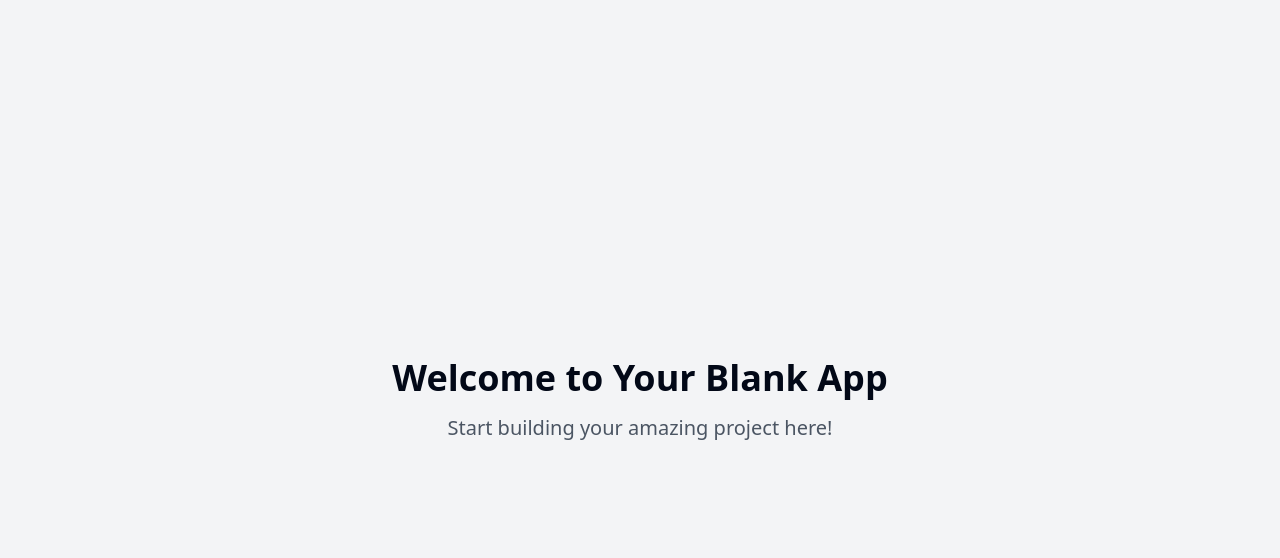
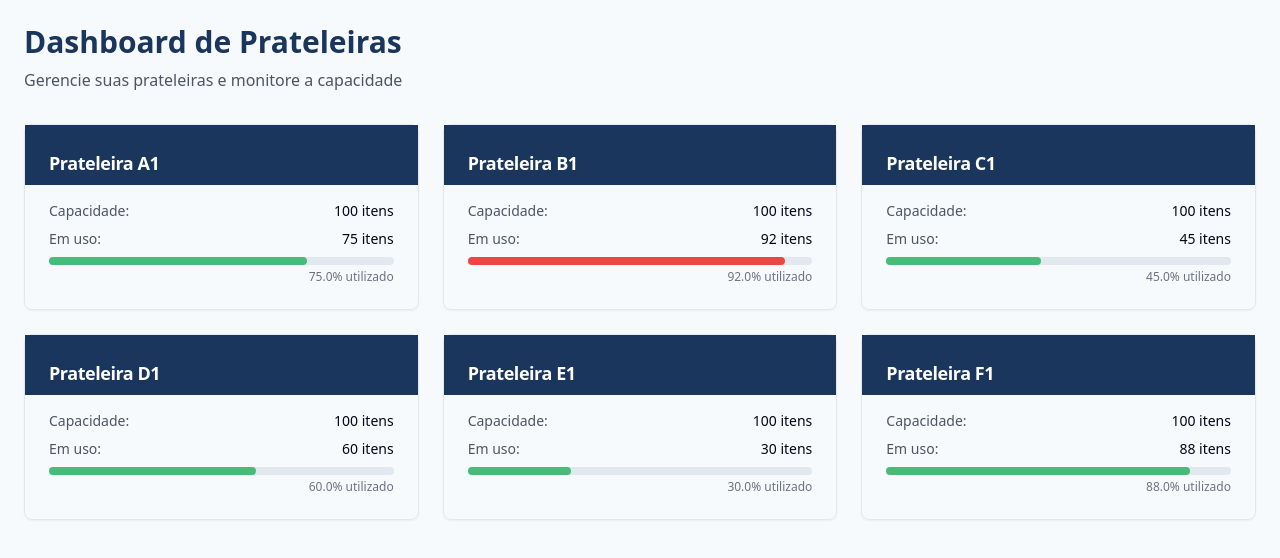
Before and after one commit to MS4ntos/shelf-dashboard, a React (Vite) app: page / in a window 1280 px wide. Shown: the top 558 px of the page. Built offline with nearby package versions, Linux system fonts and the light colour scheme.

Commit message:
Create dashboard for storage
Implement a new dashboard layout to facilitate storage management within the application.
[skip gpt_engineer]

```diff
--- /dev/null
+++ b/src/components/ShelfCard.tsx
@@ -0,0 +1,45 @@
+import { Card, CardContent, CardHeader, CardTitle } from "@/components/ui/card";
+
+interface ShelfCardProps {
+  id: number;
+  name: string;
+  capacity: number;
+  usedSpace: number;
+}
+
+export const ShelfCard = ({ id, name, capacity, usedSpace }: ShelfCardProps) => {
+  const usagePercentage = (usedSpace / capacity) * 100;
+
+  return (
+    <Card className="hover:shadow-lg transition-shadow duration-300">
+      <CardHeader className="bg-primary pb-2">
+        <CardTitle className="text-white text-lg">{name}</CardTitle>
+      </CardHeader>
+      <CardContent className="pt-4">
+        <div className="space-y-2">
+          <div className="flex justify-between text-sm">
+            <span className="text-gray-600">Capacidade:</span>
+            <span className="font-medium">{capacity} itens</span>
+          </div>
+          <div className="flex justify-between text-sm">
+            <span className="text-gray-600">Em uso:</span>
+            <span className="font-medium">{usedSpace} itens</span>
+          </div>
+          <div className="mt-4">
+            <div className="w-full bg-secondary-dark rounded-full h-2">
+              <div
+                className={`h-full rounded-full ${
+                  usagePercentage > 90 ? 'bg-red-500' : 'bg-accent'
+                }`}
+                style={{ width: `${usagePercentage}%` }}
+              />
+            </div>
+            <p className="text-xs text-gray-500 mt-1 text-right">
+              {usagePercentage.toFixed(1)}% utilizado
+            </p>
+          </div>
+        </div>
+      </CardContent>
+    </Card>
+  );
+};
--- a/src/pages/Index.tsx
+++ b/src/pages/Index.tsx
@@ -1,11 +1,35 @@
-// Update this page (the content is just a fallback if you fail to update the page)
+import { ShelfCard } from "@/components/ShelfCard";
+
+// Dados mockados para exemplo
+const mockShelves = [
+  { id: 1, name: "Prateleira A1", capacity: 100, usedSpace: 75 },
+  { id: 2, name: "Prateleira B1", capacity: 100, usedSpace: 92 },
+  { id: 3, name: "Prateleira C1", capacity: 100, usedSpace: 45 },
+  { id: 4, name: "Prateleira D1", capacity: 100, usedSpace: 60 },
+  { id: 5, name: "Prateleira E1", capacity: 100, usedSpace: 30 },
+  { id: 6, name: "Prateleira F1", capacity: 100, usedSpace: 88 },
+];
 
 const Index = () => {
   return (
-    <div className="min-h-screen flex items-center justify-center bg-gray-100">
-      <div className="text-center">
-        <h1 className="text-4xl font-bold mb-4">Welcome to Your Blank App</h1>
-        <p className="text-xl text-gray-600">Start building your amazing project here!</p>
+    <div className="min-h-screen bg-secondary p-6">
+      <div className="max-w-7xl mx-auto">
+        <header className="mb-8">
+          <h1 className="text-3xl font-bold text-primary">Dashboard de Prateleiras</h1>
+          <p className="text-gray-600 mt-2">Gerencie suas prateleiras e monitore a capacidade</p>
+        </header>
+
+        <div className="grid grid-cols-1 md:grid-cols-2 lg:grid-cols-3 gap-6">
+          {mockShelves.map((shelf) => (
+            <ShelfCard
+              key={shelf.id}
+              id={shelf.id}
+              name={shelf.name}
+              capacity={shelf.capacity}
+              usedSpace={shelf.usedSpace}
+            />
+          ))}
+        </div>
       </div>
     </div>
   );
--- a/tailwind.config.ts
+++ b/tailwind.config.ts
@@ -25,43 +25,18 @@ export default {
         background: 'hsl(var(--background))',
         foreground: 'hsl(var(--foreground))',
         primary: {
-					DEFAULT: 'hsl(var(--primary))',
-					foreground: 'hsl(var(--primary-foreground))'
+          DEFAULT: '#1a365d',
+          light: '#3182ce',
+          dark: '#2c5282',
         },
         secondary: {
-					DEFAULT: 'hsl(var(--secondary))',
-					foreground: 'hsl(var(--secondary-foreground))'
-				},
-				destructive: {
-					DEFAULT: 'hsl(var(--destructive))',
-					foreground: 'hsl(var(--destructive-foreground))'
-				},
-				muted: {
-					DEFAULT: 'hsl(var(--muted))',
-					foreground: 'hsl(var(--muted-foreground))'
+          DEFAULT: '#f7fafc',
+          dark: '#e2e8f0',
         },
         accent: {
-					DEFAULT: 'hsl(var(--accent))',
-					foreground: 'hsl(var(--accent-foreground))'
+          DEFAULT: '#48bb78',
+          light: '#68d391',
         },
-				popover: {
-					DEFAULT: 'hsl(var(--popover))',
-					foreground: 'hsl(var(--popover-foreground))'
-				},
-				card: {
-					DEFAULT: 'hsl(var(--card))',
-					foreground: 'hsl(var(--card-foreground))'
-				},
-				sidebar: {
-					DEFAULT: 'hsl(var(--sidebar-background))',
-					foreground: 'hsl(var(--sidebar-foreground))',
-					primary: 'hsl(var(--sidebar-primary))',
-					'primary-foreground': 'hsl(var(--sidebar-primary-foreground))',
-					accent: 'hsl(var(--sidebar-accent))',
-					'accent-foreground': 'hsl(var(--sidebar-accent-foreground))',
-					border: 'hsl(var(--sidebar-border))',
-					ring: 'hsl(var(--sidebar-ring))'
-				}
       },
       borderRadius: {
         lg: 'var(--radius)',
```
Lines whose indentation alone changed are shown as unchanged.
